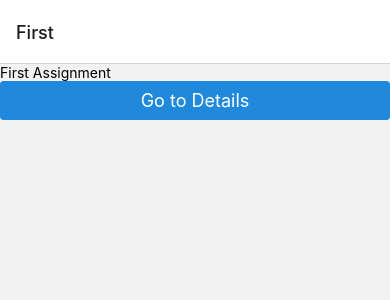
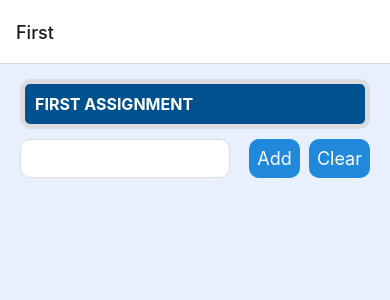
Before and after one commit to firdousali86/D19BTraining, a React Native app: screen /First in a window 390 px wide. Shown: the top 300 px of the page. Built offline with nearby package versions, Linux system fonts and the light colour scheme.

Commit message:
D-3 (23-12-23) FirstAssignment [LIKE: TODO ADD]

```diff
--- a/App.js
+++ b/App.js
@@ -1,7 +1,7 @@
 import React, {useState} from 'react';
 import {NavigationContainer} from '@react-navigation/native';
 import {createNativeStackNavigator} from '@react-navigation/native-stack';
-import {FunAndClass, FirstAssignment} from './src/components/master/Index';
+import {FunAndClass, FirstAssignment,Details} from './src/components/master/Index';
 
 const Stack = createNativeStackNavigator();
 function App() {
@@ -10,6 +10,7 @@ function App() {
       <Stack.Navigator>
         <Stack.Screen name="First" component={FirstAssignment} />
         <Stack.Screen name="Home" component={FunAndClass} />
+        <Stack.Screen name="Details" component={Details} />
       </Stack.Navigator>
     </NavigationContainer>
   );
--- a/src/components/master/Index.js
+++ b/src/components/master/Index.js
@@ -1,4 +1,5 @@
 import FunAndClass from "../practices/fun_and_class_base_components/FunAndClass";
 import FirstAssignment from "../practices/first_assignment/FirstAssignment";
+import Details from "../practices/first_assignment/Details";
 
-export {FunAndClass, FirstAssignment};
+export {FunAndClass, FirstAssignment, Details};
--- /dev/null
+++ b/src/components/practices/first_assignment/Details.js
@@ -0,0 +1,16 @@
+import React from 'react';
+import {View, Text, Button} from 'react-native';
+
+const Details = ({navigation,route}) => {
+  return (
+    <View>
+      <Text>{route.params?.item}</Text>
+      <Button
+        title="Back"
+        onPress={() => navigation.popToTop()}
+      />
+    </View>
+  );
+};
+
+export default Details;
--- a/src/components/practices/first_assignment/FirstAssignment.js
+++ b/src/components/practices/first_assignment/FirstAssignment.js
@@ -1,17 +1,124 @@
-import React from 'react';
-import {View, Text} from 'react-native';
-import { Button } from 'react-native-elements';
+import React, {useState} from 'react';
+import {
+  View,
+  Text,
+  SafeAreaView,
+  TextInput,
+  FlatList,
+  StyleSheet,
+} from 'react-native';
+import {Button} from 'react-native-elements';
 
 const FirstAssignment = props => {
+  const [todoArr, setTodoArr] = useState([]);
+  const [task, setTask] = useState('');
+
   return (
-    <View>
-      <Text>First Assignment</Text>
-      <Button
-        title="Go to Details"
-        onPress={() => props.navigation.navigate('Home')}
-      />
-    </View>
+    <SafeAreaView style={stylesCss.safeAreaView}>
+      <View style={stylesCss.mainView}>
+        <View style={stylesCss.container}>
+          <Text style={stylesCss.label}>First Assignment</Text>
+        </View>
+        <View style={stylesCss.inputContainer}>
+          <TextInput
+            onChangeText={changedText => {
+              setTask(changedText);
+            }}
+            value={task}
+            style={stylesCss.textInput}
+          />
+          <Button
+            buttonStyle={{borderRadius: 10}}
+            title="Add"
+            onPress={() => {
+              if (task !== '') {
+                setTodoArr([...todoArr, task]);
+                setTask('');
+              }
+            }}
+          />
+          <Button
+            buttonStyle={{borderRadius: 10}}
+            title="Clear"
+            onPress={() => {
+              setTodoArr([]);
+              setTask('');
+            }}
+          />
+        </View>
+        <View style={stylesCss.flatListMain}>
+          <FlatList
+            data={todoArr}
+            renderItem={({item}) => (
+              <View style={stylesCss.flatListContainer}>
+                <Text style={{alignItems: 'center'}}>{item}</Text>
+                <Button
+                  title={'view'}
+                  onPress={() => {
+                    props.navigation.navigate('Details', {item: item});
+                  }}
+                />
+              </View>
+            )}
+          />
+        </View>
+      </View>
+    </SafeAreaView>
   );
 };
 
+const stylesCss = StyleSheet.create({
+  safeAreaView: {flex: 1},
+  mainView: {
+    flex: 1,
+    backgroundColor: '#e8f0fe',
+    width: '100%',
+    paddingHorizontal: 20,
+  },
+  container: {
+    backgroundColor: '#00518e',
+    borderColor: '#ddd',
+    borderWidth: 5,
+    borderRadius: 10,
+    padding: 10,
+    marginTop: 15,
+  },
+  label: {
+    fontSize: 16,
+    fontWeight: 'bold',
+    color: '#FFFFFF',
+    textTransform: 'uppercase',
+  },
+  inputContainer: {
+    flexDirection: 'row',
+    alignItems: 'center',
+    justifyContent: 'space-between',
+    marginTop: 10,
+  },
+  textInput: {
+    width: '60%',
+    marginRight: 10,
+    backgroundColor: '#FFFFFF',
+    padding: 10,
+    borderColor: '#ddd',
+    borderWidth: 1,
+    borderRadius: 10,
+  },
+  flatListContainer: {
+    backgroundColor: '#fff',
+    borderColor: '#ddd',
+    borderWidth: 1,
+    borderRadius: 5,
+    padding: 10,
+    margin: 10,
+    flexDirection: 'row',
+    justifyContent: 'space-between',
+  },
+  flatListMain: {
+    marginTop: 10,
+    backgroundColor: '#00518e',
+    borderRadius: 5,
+  },
+});
+
 export default FirstAssignment;
```
